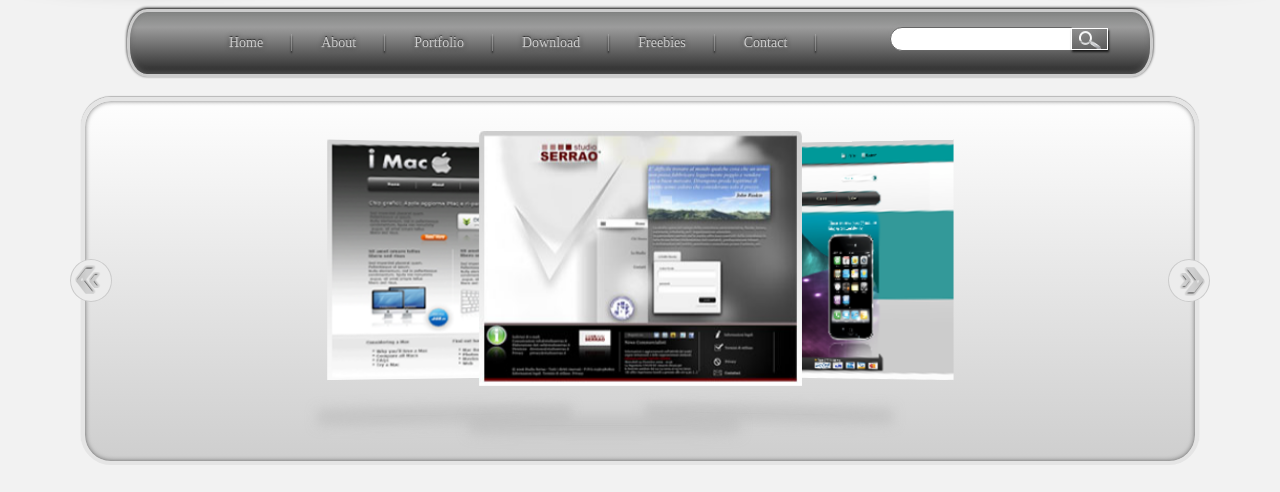
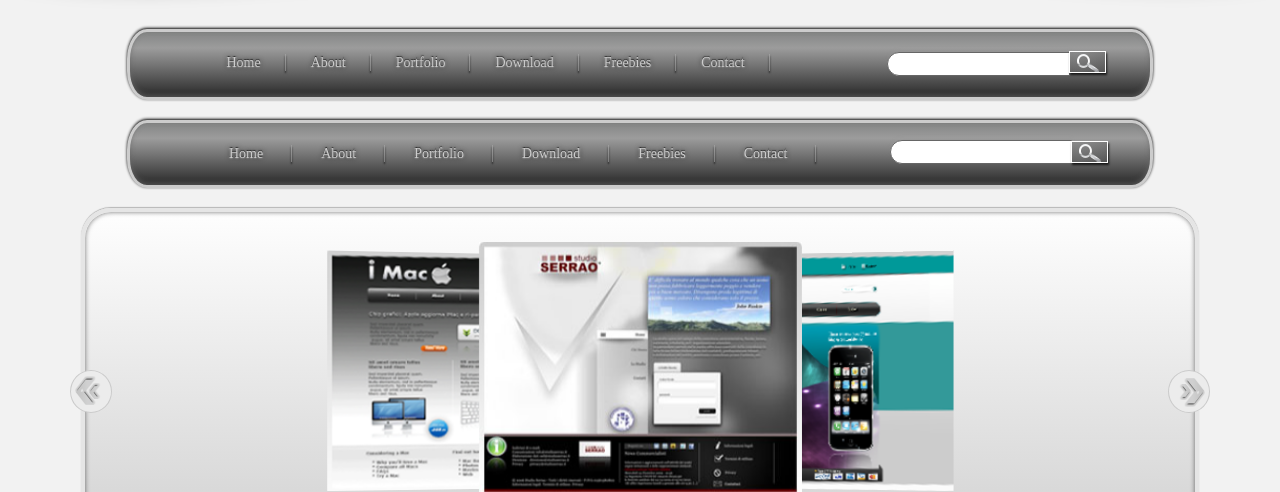
Before and after one commit to Tani4ka/Design-studio, a website: page app/index.html in a window 1280 px wide. Shown: the part 244-736 px from the top of the page. Drawn offline with Linux system fonts and the light colour scheme; files whose address does not match are found by name.

Commit message:
add one more menu

```diff
--- a/app/index.html
+++ b/app/index.html
@@ -56,26 +56,29 @@
     </div>
 </header>
 
-<!--<div class="container">-->
-    <!--<nav class="navig">-->
-        <!--<div class="menu-wrap">-->
-            <!--<ul class="menu">-->
-                <!--<li class="menu__list"><a class="menu__link" href="#">Home</a></li>-->
-                <!--<li class="menu__list"><a class="menu__link" href="#">About</a></li>-->
-                <!--<li class="menu__list"><a class="menu__link" href="#">Portfolio</a></li>-->
-                <!--<li class="menu__list"><a class="menu__link" href="#">Download</a></li>-->
-                <!--<li class="menu__list"><a class="menu__link" href="#">Freebies</a></li>-->
-                <!--<li class="menu__list"><a class="menu__link" href="#">Contact</a></li>-->
-            <!--</ul>-->
-        <!--</div>-->
-        <!--<form class="search-wrap">-->
-            <!--<div class="search">-->
-                <!--<input type="text" class="search__input"></input>-->
-                <!--<button class="search__button"></button>-->
-            <!--</div>-->
-        <!--</form>-->
-    <!--</nav>-->
-<!--</div>-->
+<div class="container">
+    <nav class="navig clearfix">
+        <button type="button" class="button-icon">
+            <span class="button-icon__bar"></span>
+        </button>
+        <div class="menu-wrap menu-wrap-sm">
+            <ul class="menu">
+                <li class="menu__list"><a class="menu__link" href="#">Home</a></li>
+                <li class="menu__list"><a class="menu__link" href="#">About</a></li>
+                <li class="menu__list"><a class="menu__link" href="#">Portfolio</a></li>
+                <li class="menu__list"><a class="menu__link" href="#">Download</a></li>
+                <li class="menu__list"><a class="menu__link" href="#">Freebies</a></li>
+                <li class="menu__list"><a class="menu__link" href="#">Contact</a></li>
+            </ul>
+        </div>
+        <div class="search-wrap search-wrap-sm">
+            <form class="search">
+                <input type="text" class="search__input"></input>
+                <button class="search__button"></button>
+            </form>
+        </di>
+    </nav>
+</div>
 
 <div class="container">
     <nav class="navbar navbar-default nav2">
@@ -86,12 +89,12 @@
                 <span class="icon-bar"></span>
                 <span class="icon-bar"></span>
             </button>
-            <form class="search2-wrap">
-                <div class="search2 clearfix">
-                    <input type="text" class="search2__input">
+            <div class="search2-wrap">
+                <form class="search2 clearfix" action="">
+                    <input type="text" name="search" class="search2__input">
                     <button class="search2__button"></button>
-                </div>
-            </form>
+                </form>
+            </div>
         </div>
 
         <div class="collapse collapse2 navbar-collapse" id="bs-example-navbar-collapse-1">
@@ -269,6 +272,7 @@
     <script src="js/app.js"></script>
     <script src="js/block/carousel.js"></script>
     <script src="js/block/carousel2.js"></script>
+    <script src="js/block/gumburger.js"></script>
     <!--<script>-->
         <!--var swiper = new Swiper('.swiper-container', {-->
             <!--pagination: '.swiper-pagination',-->
--- a/app/js/app.js
+++ b/app/js/app.js
@@ -8,6 +8,7 @@ App.prototype = Object.create(Helper.prototype);
 App.prototype.init = function (){
     //new Carousel();
     new Carousel2();
+    new Gumburger();
 }
 
 if (window.addEventListener) window.addEventListener("DOMContentLoaded", init);
--- /dev/null
+++ b/app/js/block/gumburger.js
@@ -0,0 +1,14 @@
+function Gumburger(){
+    this.menu = document.querySelector('.menu-wrap-sm');
+    this.menuButton = document.querySelector('.button-icon');
+    console.log(this.menu);
+    console.log(this.menuButton);
+    this.menuButton.addEventListener("click", this.handler.bind(this));
+}
+
+Gumburger.prototype = Object.create(App.prototype);
+
+Gumburger.prototype.handler = function() {
+    console.log("done");
+    this.menu.style.display = "block";
+}
--- a/app/less/main.less
+++ b/app/less/main.less
@@ -145,127 +145,171 @@ a:hover{
 
 
                                                     /*menu*/
-//.navig {
-//  margin-bottom: 50px;
-//  font-size: 0px;
-//  border-radius: 20px 21px 21px 20px ~"/" 30px 30px 29px 29px;
-//  background-color: #fff;
-//  box-shadow: 0 -1px 3px #000, inset 0 -2px 5px rgba(102,102,102,.75);
-//  border: solid 3px #ccc;
-//  background-image: linear-gradient(to top, #282828, rgba(96,96,96,.85) 51%, rgba(114,114,114,.7), rgba(80,82,81,.7));
-//}
-//
-//.menu-wrap{
-//  width: 70%;
-//  .sm(width, 60%);
-//  .xs(width, 50%);
-//  display: inline-block;
-//}
-//
-//.menu {
-//  width: 80%;
-//  .md(width, 90%);
-//  margin: 0 auto;
-//  .sm(display, none);
-//}
-//
-//.menu__list {
-//  display: block;
-//  text-align: center;
-//  float:left;
-//  .sm(float, none);
-//  position: relative;
-//  &:after{
-//    content: "";
-//    position: absolute;
-//    top: 50%;
-//    margin-top: -9.5px;
-//    right: 0;
-//    width: 1px;
-//    height: 17px;
-//    background-color: rgba(204,204,204,0);
-//    box-shadow: 0 2px 2px rgba(0,0,0,.75);
-//    background-image: linear-gradient(to left, rgba(254,254,254,.2), rgba(206,206,206,.2));
-//    .sm(display, none);
-//  }
-//}
-//
-//.menu__link {
-//  position: relative;
-//  display: block;
-//  padding: 21px 29px;
-//  .lg(padding, 21px 21px);
-//  .md(padding, 21px 15px);
-//  font-size: 14px;
-//  color: #ccc !important;
-//  .sm(color, white);
-//  text-shadow: 0 0 5px rgba(0,0,0,.75), 0 -1px 1px rgba(0,0,0,.75), 0 0 2px @white;
-//  &:hover,
-//  &:focus{
-//    color: #ccc;
-//    text-decoration: none;
-//    &:after{
-//      content: "";
-//      position: absolute;
-//      bottom: 18px;
-//      .sm(bottom, 10px);
-//      left: 50%;
-//      margin-left: -25px;
-//      width: 50px;
-//      height: 1px;
-//      background-color: #f90;
-//    }
-//  }
-//}
-//.menu__list:nth-child(4) .menu__link:hover:after,
-//.menu__list:nth-child(4) .menu__link:focus:after{
-//  width: 60px;
-//  margin-left: -30px;
-//}
-//.search-wrap{
-//  float: right;
-//  font-size: 0px;
-//  width: 30%;
-//  .sm(width, 40%);
-//  .xs(width, 65%);
-//  .sm(line-height, 45px);
-//  .sm(margin-top, -5px);
-//}
-//.search{
-//  margin-top: 13px;
-//  &__input{
-//    display: inline-block;
-//    box-shadow: 0 -3px 3px rgba(153,153,153,.11);
-//    border: solid 1px #666;
-//    border-radius: 12px 0 0 12px;
-//    width: 70%;
-//    height: 24px;
-//    background: @white;
-//    font-size: 14px;
-//    padding-left: 10px;
-//  }
-//  &__button {
-//    position: relative;
-//    left: -1px;
-//    top: 3px;
-//    display: inline-block;
-//    width: 37px;
-//    height: 22px;
-//    background-color: rgba(0,55,98,0);
-//    box-shadow: 1px 2px 2px rgba(0,0,0,.75);
-//    border: solid 1px @white;
-//    background-image: linear-gradient(to left, rgba(33,33,33,.2), rgba(101,102,103,.2) 72%, rgba(100,101,101,.2));
-//    &:before{
-//      content: "";
-//      position: absolute;
-//      left: 0px;
-//      top: 0px;
-//      width: 37px;
-//      height: 20px;
-//      background: url(../img/sprite.png)  -123px -7px no-repeat;
-//    }
-//  }
-//}
+.navig {
+  width: 90%;
+  .lg(width, 95%);
+  //.sm(height, 56px);
+  margin: 20px auto;
+  position: relative;
+  //font-size: 0px;
+  border-radius: 20px 21px 21px 20px ~"/" 30px 30px 29px 29px;
+  background-color: #fff;
+  box-shadow: 0 -1px 3px #000, inset 0 -2px 5px rgba(102,102,102,.75);
+  border: solid 3px #ccc;
+  background-image: linear-gradient(to top, #282828, rgba(96,96,96,.85) 51%, rgba(114,114,114,.7), rgba(80,82,81,.7));
+}
+
+.button-icon{           // for gumburger
+  display: none;
+  .sm(display, block);
+  float: left;
+  width: 44px;
+  height: 34px;
+  margin: 10px 0 0 30px;
+  .sm(margin, 8px 0 8px 30px);
+  background: #ddd;
+  border: none;
+  border-radius: 5px;
+}
+.button-icon__bar{              // for gumburger
+  display: block;
+  width: 22px;
+  height: 2px;
+  border-radius: 1px;
+  background-color: #888;
+  margin-left: 5px;
+  box-shadow: 0 6px 0 0px #888,
+              0 -6px 0 0px #888;
+}
+
+.menu-wrap{
+  width: 70%;
+  display: inline-block;
+
+}
+.menu-wrap-sm{             // for gumburger
+  .sm(position, relative);
+  .sm(top, 0px);
+  .sm(left, 0);
+  .sm(width, 100%);
+  .sm(border-top, 1px solid #e7e7e7);
+  .sm(display, none);
+}
+
+.menu {
+  width: 80%;
+  .md(width, 90%);
+  margin: 0 auto;
+}
+
+.menu__list {
+  display: block;
+  text-align: center;
+  float:left;
+  .sm(float, none);
+  position: relative;
+  &:after{
+    content: "";
+    position: absolute;
+    top: 50%;
+    margin-top: -9.5px;
+    right: 0;
+    width: 1px;
+    height: 17px;
+    background-color: rgba(204,204,204,0);
+    box-shadow: 0 2px 2px rgba(0,0,0,.75);
+    background-image: linear-gradient(to left, rgba(254,254,254,.2), rgba(206,206,206,.2));
+    .sm(display, none);
+  }
+}
+
+.menu__link {
+  position: relative;
+  display: block;
+  padding: 24px 25px;
+  .lg(padding, 24px 19px);
+  .md(padding, 24px 13px);
+  .sm(padding, 15px 13px);
+  font-size: 14px;
+  color: #ccc !important;
+  .sm(color, white);
+  text-shadow: 0 0 5px rgba(0,0,0,.75), 0 -1px 1px rgba(0,0,0,.75), 0 0 2px @white;
+  &:hover,
+  &:focus{
+    color: #ccc;
+    text-decoration: none;
+    &:after{
+      content: "";
+      position: absolute;
+      bottom: 18px;
+      .sm(bottom, 10px);
+      left: 50%;
+      margin-left: -25px;
+      width: 50px;
+      height: 1px;
+      background-color: #f90;
+    }
+  }
+}
+.menu__list:nth-child(4) .menu__link:hover:after,
+.menu__list:nth-child(4) .menu__link:focus:after{
+  width: 60px;
+  margin-left: -30px;
+}
+.search-wrap{
+  float: right;
+  font-size: 0px;
+  width: 30%;
+  .xs(width, 65%);
+}
+
+.search-wrap-sm{
+  .sm(line-height, 45px);
+  .sm(position, absolute);
+  .sm(top, -10px);
+  .sm(right, 0);
+  .sm(width, 50%);
+  .sm(margin-right, 2%);
+}
+
+.search{
+  margin-top: 16px;
+  text-align: center;
+  .md(padding-right, 20px);
+  &__input{
+    display: inline-block;
+    box-shadow: 0 -3px 3px rgba(153,153,153,.11);
+    border: solid 1px #666;
+    border-radius: 12px 0 0 12px;
+    width: 60%;
+    .md(width, 75%);
+    height: 24px;
+    background: @white;
+    font-size: 14px;
+    padding-left: 10px;
+  }
+  &__button {
+    position: relative;
+    left: -1px;
+    top: 3px;
+    display: inline-block;
+    width: 37px;
+    height: 22px;
+    background-color: rgba(0,55,98,0);
+    box-shadow: 1px 2px 2px rgba(0,0,0,.75);
+    border: solid 1px @white;
+    background-image: linear-gradient(to left, rgba(33,33,33,.2), rgba(101,102,103,.2) 72%, rgba(100,101,101,.2));
+    &:before{
+      content: "";
+      position: absolute;
+      left: 0px;
+      top: 0px;
+      width: 37px;
+      height: 20px;
+      background: url(../img/sprite.png)  -123px -7px no-repeat;
+    }
+  }
+}
 
 
                                 /*menu*/
@@ -274,7 +318,6 @@ a:hover{
   width: 90%;
   .lg(width, 95%);
   margin: 0 auto 20px;
-  font-size: 0px;
   border-radius: 20px 21px 21px 20px ~"/" 30px 30px 29px 29px;
   background-color: @white;
   box-shadow: 0 -1px 3px #000, inset 0 -2px 5px rgba(102,102,102,.75);
@@ -356,7 +399,6 @@ a:hover{
 
 .search2-wrap{
   float: right;
-  font-size: 0px;
   width: 85%;
   .md(width, 100%);
   //.sm(width, 50%);
@@ -370,8 +412,8 @@ a:hover{
 
 .search2{
   height: 24px;
-  margin-top: 15px;
-  .sm(margin-top, 15px);
+  margin-top: 17px;
+  //.sm(margin-top, 15px);
   &__input{
     float: left;
     box-shadow: 0 -3px 3px rgba(153,153,153,.11);
@@ -380,7 +422,7 @@ a:hover{
     width: 70%;
     height: 100%;
     background: @white;
-    //font-size: 14px;
+    font-size: 14px;
     padding-left: 10px;
   }
   &__button {
```
Also changed, not shown: app/css/main.css.
